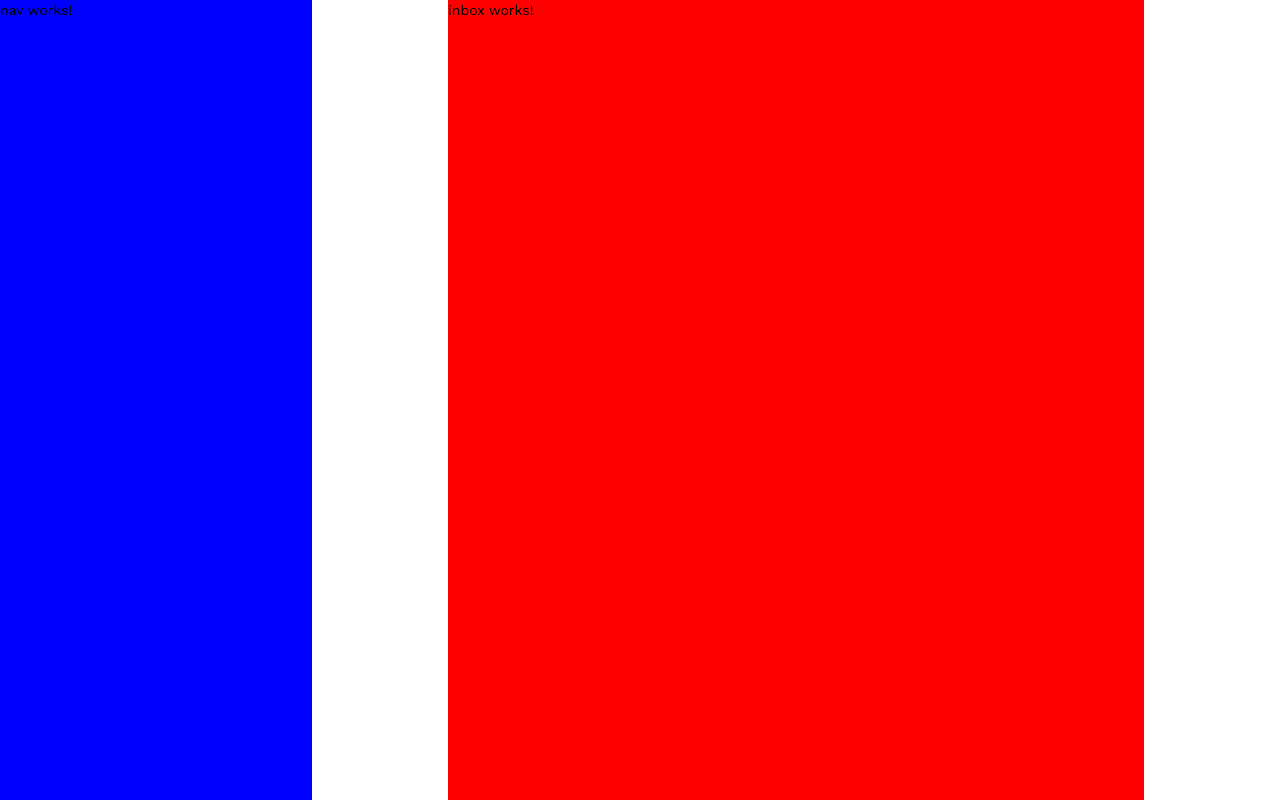
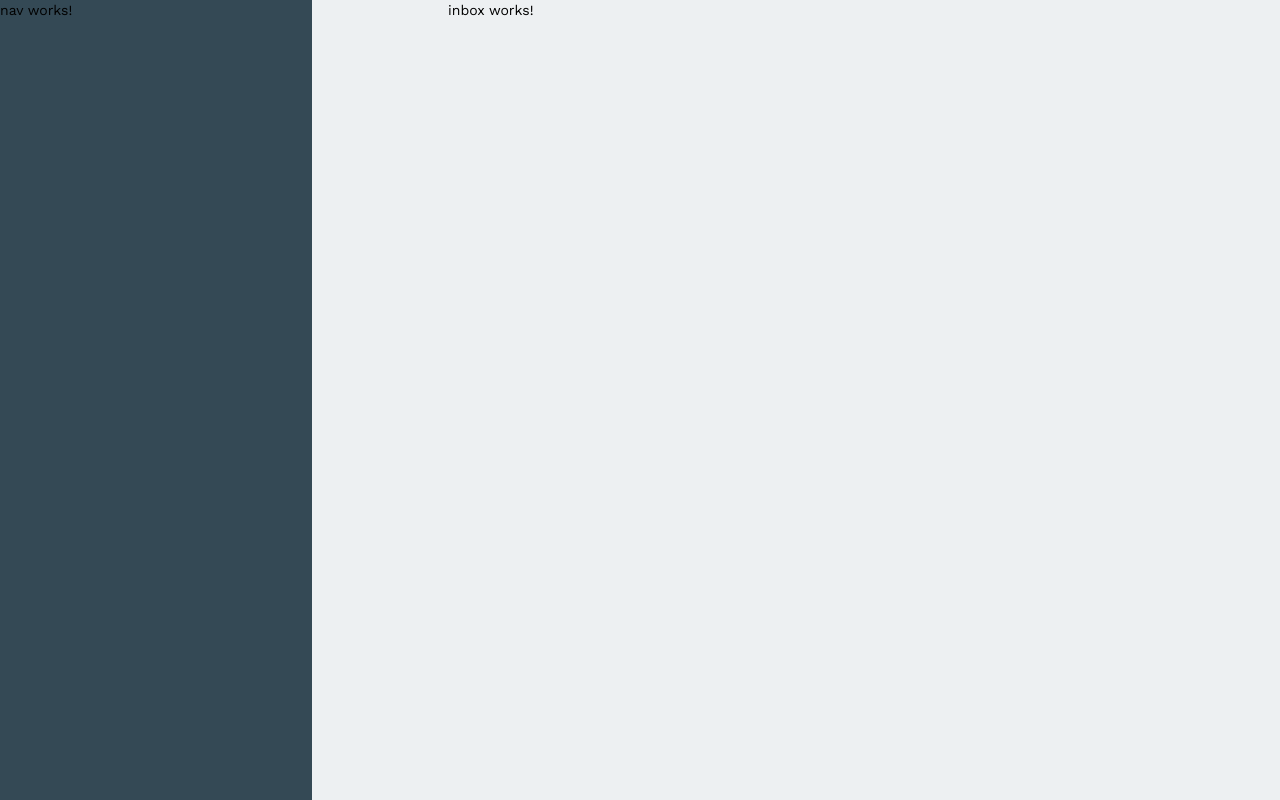
Before and after one commit to Char2sGu/reply, an Angular app: page /inbox in a window 1280 px wide. Built offline with nearby package versions, Linux system fonts and the light colour scheme.

Commit message:
feat: set app background and nav background

```diff
--- a/src/app/app.component.scss
+++ b/src/app/app.component.scss
@@ -1,5 +1,14 @@
+@use 'sass:map' as map;
+@use 'src/styles/theming' as theming;
+
 :host {
   display: grid;
+  background-color: map.get(
+    theming.$theme,
+    'color',
+    'background',
+    'background'
+  );
 
   column-gap: 8px;
   grid-template-rows: 100vh;
@@ -28,8 +37,6 @@
   :host-context(.lg) & {
     grid-column: 1 / span 4;
   }
-
-  background-color: blue;
 }
 
 .main {
@@ -44,6 +51,5 @@
     grid-column: span 7 / -3;
   }
 
-  background-color: red;
   overflow-y: auto;
 }
--- a/src/app/core/nav/nav.component.scss
+++ b/src/app/core/nav/nav.component.scss
@@ -1,3 +1,7 @@
+@use 'sass:map' as map;
+@use 'src/styles/theming' as theming;
+
 :host {
   display: block;
+  background-color: map.get(theming.$theme, 'color', 'primary', 'default');
 }
--- a/src/styles/_theming.scss
+++ b/src/styles/_theming.scss
@@ -1,3 +1,4 @@
+@use 'sass:map' as map;
 @use '@angular/material' as mat;
 @use '@angular/material/theming' as mat-theming;
 
@@ -37,11 +38,16 @@ $accent-palette: (
   ),
 );
 
-$theme: mat.define-light-theme(
+$theme: map.deep-merge(
+  mat.define-light-theme(
+    $primary: mat.define-palette($primary-palette, 700, 600, 800),
+    $accent: mat.define-palette($accent-palette, 500, 500, 500),
+  ),
   (
     color: (
-      primary: mat.define-palette($primary-palette, 700, 600, 800),
-      accent: mat.define-palette($accent-palette, 500, 500, 500),
+      background: (
+        background: #edf0f2,
+      ),
     ),
   )
 );
```
